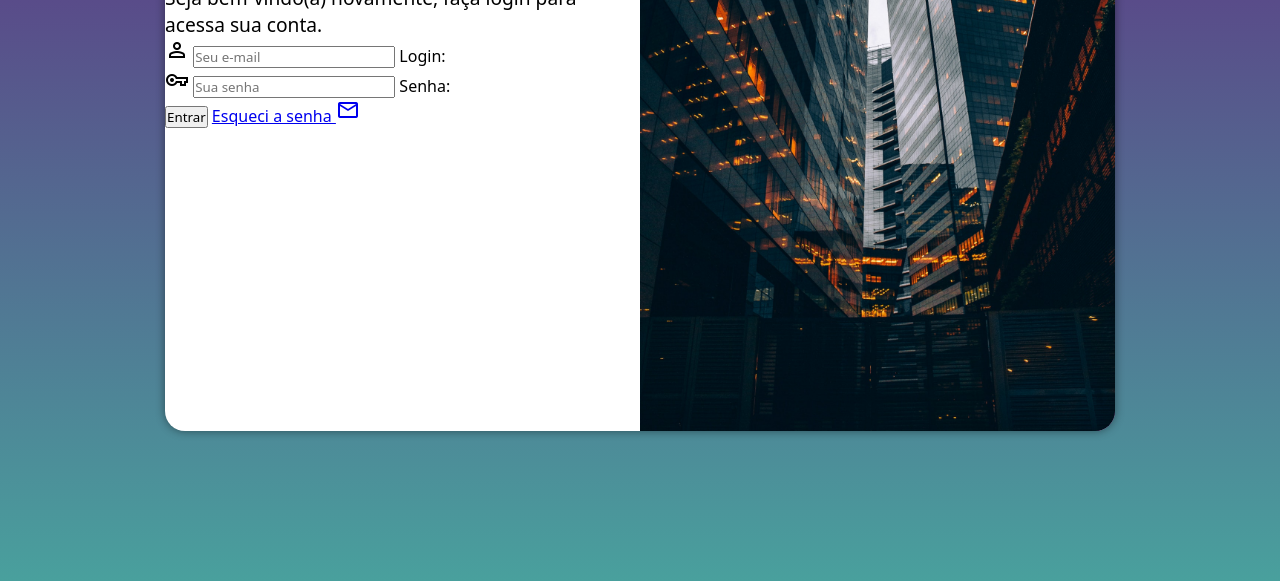
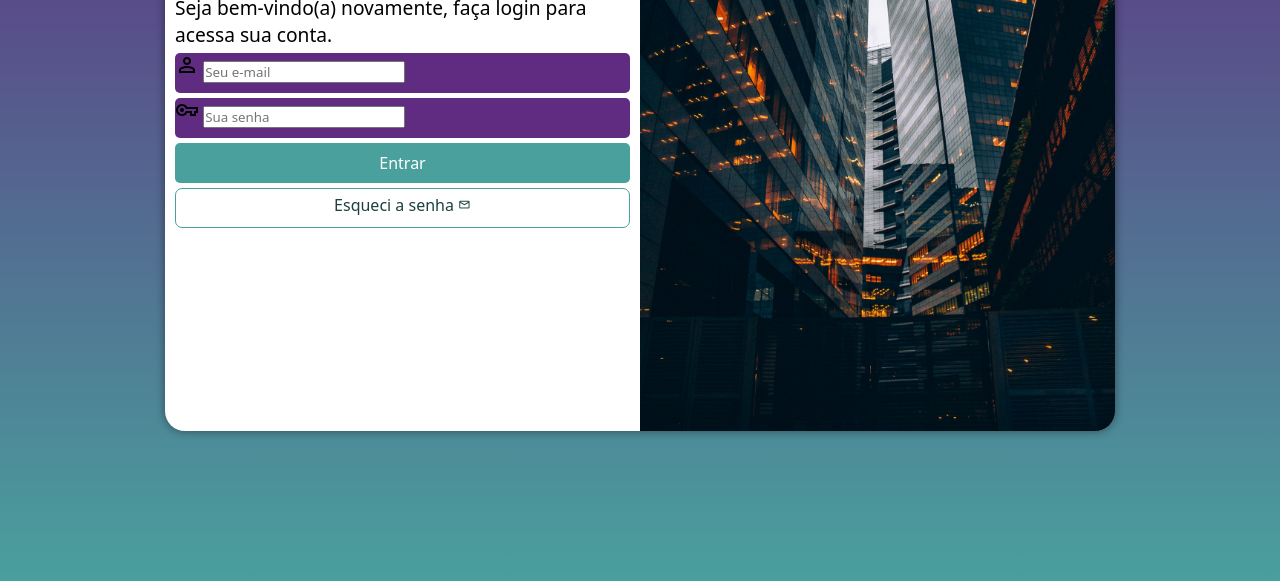
Before and after one commit to gabriel-on/projeto-login, a plain HTML site: page index.html in a window 1280 px wide. Shown: the part 219-800 px from the top of the page. Drawn offline with nearby package versions, Linux system fonts and the light colour scheme.

Commit message:
update 1.4.9

```diff
--- a/estilos/style.css
+++ b/estilos/style.css
@@ -28,12 +28,6 @@ main{
     width: 100vw;
     height: 100vh;
 }
-main h1{
-
-}
-
-main p{
-}
 
 #login{
     position: absolute;
@@ -53,13 +47,13 @@ main p{
 }
 
 section#login > div#imagem{
+    display: block;
     background:  var(--cor-1) url(../imagens/pexels-dinnow-9444476.jpg) no-repeat;
     background-size: cover;
     background-position: left bottom;
     height: 200px;
-    display: block;
 }
-section#lgin > div#formulario{
+section#login > div#formulario{
     display: block;
     padding: 10px;
 }
@@ -72,3 +66,55 @@ div#formulario > h1{
 div#formulario > p{
     font-size: 0.8em;
 }
+
+form > div.campo{
+    display: block;
+    background-color: var(--cor-1);
+    width: 100%;
+    height: 40px;
+    border-radius: 5px;
+    margin: 5px 0px;
+}
+
+div.campo > label{
+    display: none;
+}
+
+form > input[type=submit] {
+    display: block;
+    font-size: 1em;
+    width: 100%;
+    height: 40px;
+    background-color: var(--cor-0);
+    color: white;
+    border: none;
+    border-radius: 5px;
+    cursor: pointer;
+}
+
+form > input[type=submit]:hover{
+    background-color: #2d6361;
+}
+
+form > a.botao{
+    display: block;
+    text-align: center;
+    text-decoration: none;
+    font-size: 1em;
+    width: 100%;
+    height: 40px;
+    padding-top: 5px;
+    margin-top: 5px;
+    background-color: white;
+    color: #1c413f;
+    border: 1px solid #49a09d;
+    border-radius: 7px;
+}
+
+form > a.botao > i{
+    font-size: 0.8em;
+}
+
+form > a.botao:hover{
+    background-color: #6ae2de;
+}
--- a/index.html
+++ b/index.html
@@ -36,7 +36,8 @@
                     </div>
                     <!--  -->
                     <input type="submit" value="Entrar">
-                    <a href="#">Esqueci a senha <i class="material-symbols-outlined">mail</i></a>
+                    <a href="#" class="botao">Esqueci a senha <i class="material-symbols-outlined">mail</i></a>
+                    <!-- <div><input type="reset" value="Limpar"></div> -->
                 </form>
             </div>
         </section>
```
